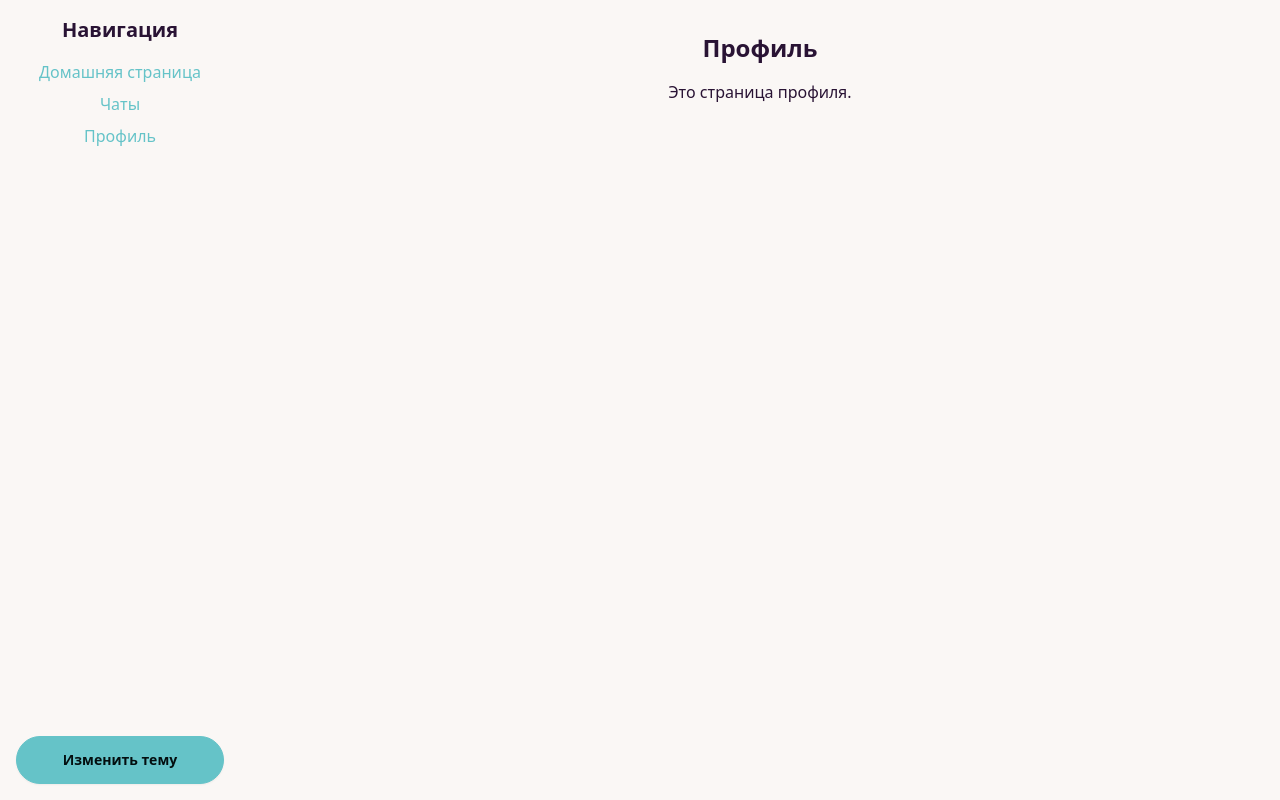
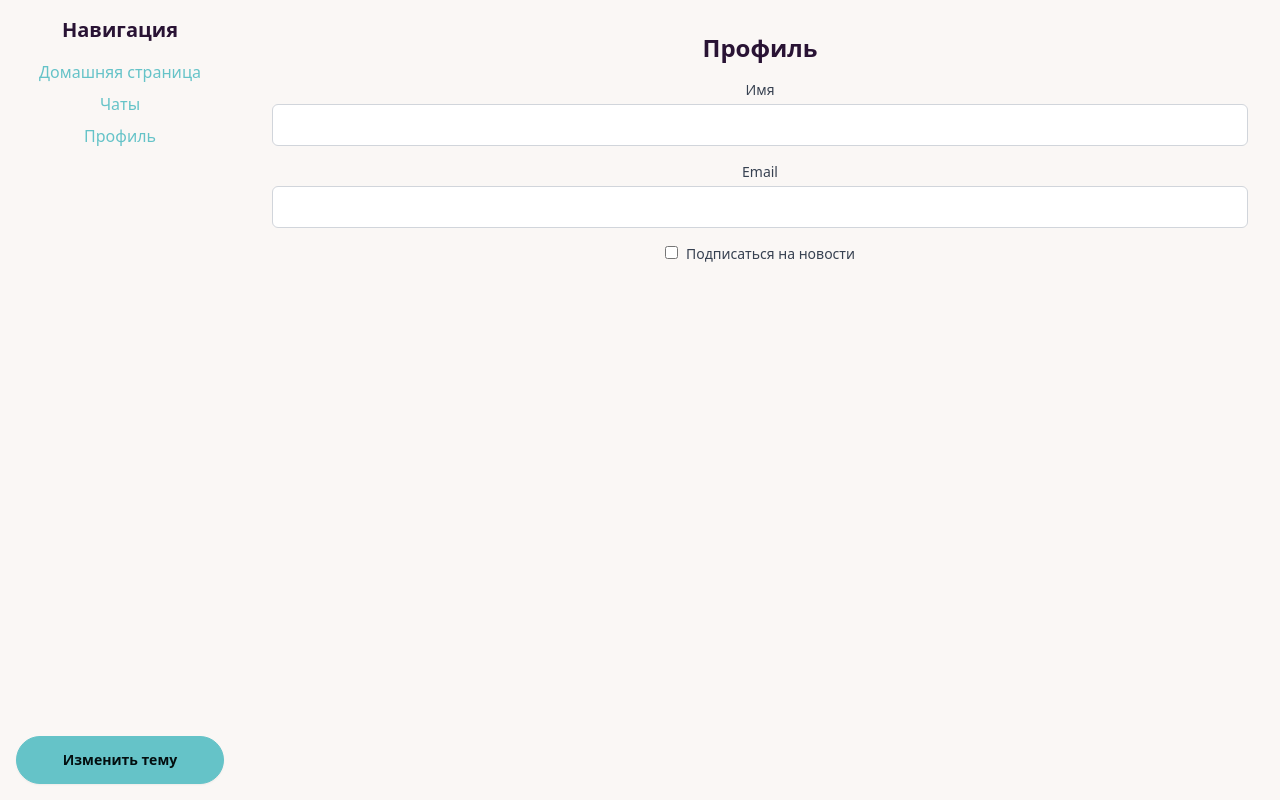
Before and after one commit to EvgenyChernov/GB-react, a React (Create React App) app: page /profile in a window 1280 px wide. Built offline with nearby package versions, Linux system fonts and the light colour scheme.

Commit message:
Hw 5 установил redux, react-redux, добавил сохранение данных профиля

```diff
--- a/package.json
+++ b/package.json
@@ -8,8 +8,10 @@
     "@testing-library/user-event": "^13.5.0",
     "react": "^18.3.1",
     "react-dom": "^18.3.1",
+    "react-redux": "^9.1.2",
     "react-router-dom": "^6.25.1",
     "react-scripts": "5.0.1",
+    "redux": "^5.0.1",
     "web-vitals": "^2.1.4"
   },
   "scripts": {
--- /dev/null
+++ b/src/actions/profileActions.js
@@ -0,0 +1,20 @@
+// src/actions/profileActions.js
+export const setProfile = (profile) => ({
+    type: 'SET_PROFILE',
+    payload: profile,
+});
+
+export const updateName = (name) => ({
+    type: 'UPDATE_NAME',
+    payload: name,
+});
+
+export const updateEmail = (email) => ({
+    type: 'UPDATE_EMAIL',
+    payload: email,
+});
+
+export const updateSubscription = (subscribed) => ({
+    type: 'UPDATE_SUBSCRIPTION',
+    payload: subscribed,
+});
--- a/src/components/Profile.jsx
+++ b/src/components/Profile.jsx
@@ -1,8 +1,56 @@
+import React from 'react';
+import { useDispatch, useSelector } from 'react-redux';
+import { updateName, updateEmail, updateSubscription } from '../actions/profileActions';
+
+
 function Profile(){
+    const dispatch = useDispatch();
+    const profile = useSelector((state) => state.profile);
+
+    const handleNameChange = (e) => {
+        dispatch(updateName(e.target.value));
+    };
+
+    const handleEmailChange = (e) => {
+        dispatch(updateEmail(e.target.value));
+    };
+
+    const handleSubscriptionChange = (e) => {
+        dispatch(updateSubscription(e.target.checked));
+    };
+
     return (
-        <div className="container mx-auto p-4">
-            <h1 className="text-2xl font-bold mb-4">Профиль</h1>
-            <p>Это страница профиля.</p>
+        <div className="profile-container p-4">
+            <h2 className="text-2xl font-bold mb-4">Профиль</h2>
+            <div className="mb-4">
+                <label className="block text-sm font-medium text-gray-700">Имя</label>
+                <input
+                    type="text"
+                    value={profile.name}
+                    onChange={handleNameChange}
+                    className="mt-1 p-2 border border-gray-300 rounded-md w-full"
+                />
+            </div>
+            <div className="mb-4">
+                <label className="block text-sm font-medium text-gray-700">Email</label>
+                <input
+                    type="email"
+                    value={profile.email}
+                    onChange={handleEmailChange}
+                    className="mt-1 p-2 border border-gray-300 rounded-md w-full"
+                />
+            </div>
+            <div className="mb-4">
+                <label className="block text-sm font-medium text-gray-700">
+                    <input
+                        type="checkbox"
+                        checked={profile.subscribed}
+                        onChange={handleSubscriptionChange}
+                        className="mr-2"
+                    />
+                    Подписаться на новости
+                </label>
+            </div>
         </div>
     );
 }
--- a/src/index.js
+++ b/src/index.js
@@ -1,14 +1,18 @@
 import React from 'react';
 import ReactDOM from 'react-dom/client';
+import {Provider} from 'react-redux';
+import store from './store';
 import './index.css';
 import App from './App';
 import reportWebVitals from './reportWebVitals';
 
 const root = ReactDOM.createRoot(document.getElementById('root'));
 root.render(
-  <React.StrictMode>
-    <App />
-  </React.StrictMode>
+    <React.StrictMode>
+        <Provider store={store}>
+            <App/>
+        </Provider>
+    </React.StrictMode>
 );
 
 // If you want to start measuring performance in your app, pass a function
--- /dev/null
+++ b/src/reducers/index.js
@@ -0,0 +1,11 @@
+// src/reducers/index.js
+import { combineReducers } from 'redux';
+import profileReducer from './profileReducer';
+// import other reducers here if needed
+
+const rootReducer = combineReducers({
+    profile: profileReducer,
+    // add other reducers here
+});
+
+export default rootReducer;
--- /dev/null
+++ b/src/reducers/profileReducer.js
@@ -0,0 +1,36 @@
+// src/reducers/profileReducer.js
+const initialState = {
+    name: '',
+    email: '',
+    subscribed: false, // Добавлено новое поле состояния
+};
+
+const profileReducer = (state = initialState, action) => {
+    switch (action.type) {
+        case 'SET_PROFILE':
+            return {
+                ...state,
+                name: action.payload.name,
+                email: action.payload.email,
+            };
+        case 'UPDATE_NAME':
+            return {
+                ...state,
+                name: action.payload,
+            };
+        case 'UPDATE_EMAIL':
+            return {
+                ...state,
+                email: action.payload,
+            };
+        case 'UPDATE_SUBSCRIPTION':
+            return {
+                ...state,
+                subscribed: action.payload,
+            };
+        default:
+            return state;
+    }
+};
+
+export default profileReducer;
--- /dev/null
+++ b/src/store.js
@@ -0,0 +1,10 @@
+// src/store.js
+import { createStore } from 'redux';
+import rootReducer from './reducers';
+
+const store = createStore(
+    rootReducer,
+    window.__REDUX_DEVTOOLS_EXTENSION__ && window.__REDUX_DEVTOOLS_EXTENSION__()
+);
+
+export default store;
```
Also changed, not shown: 1 other file (tests, documents, lock files or other folders).
